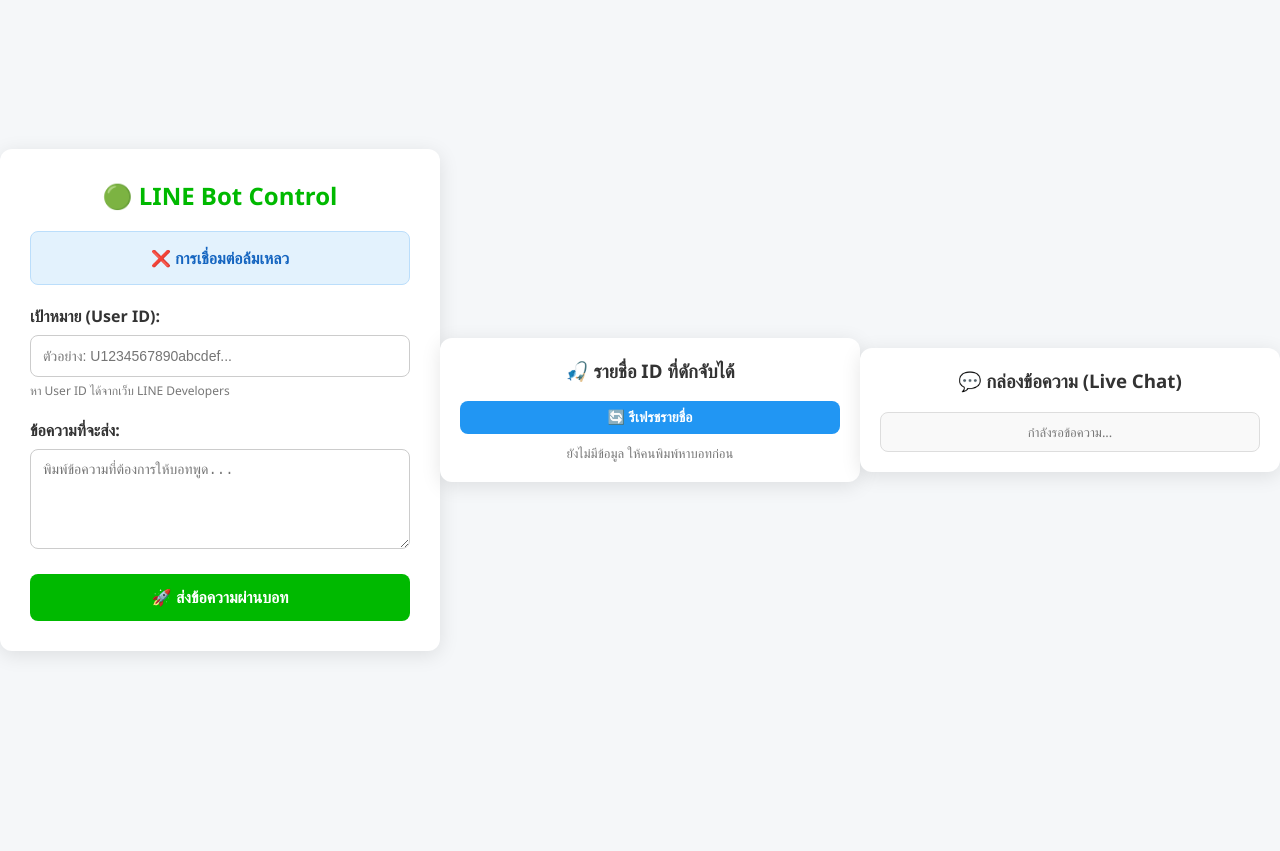
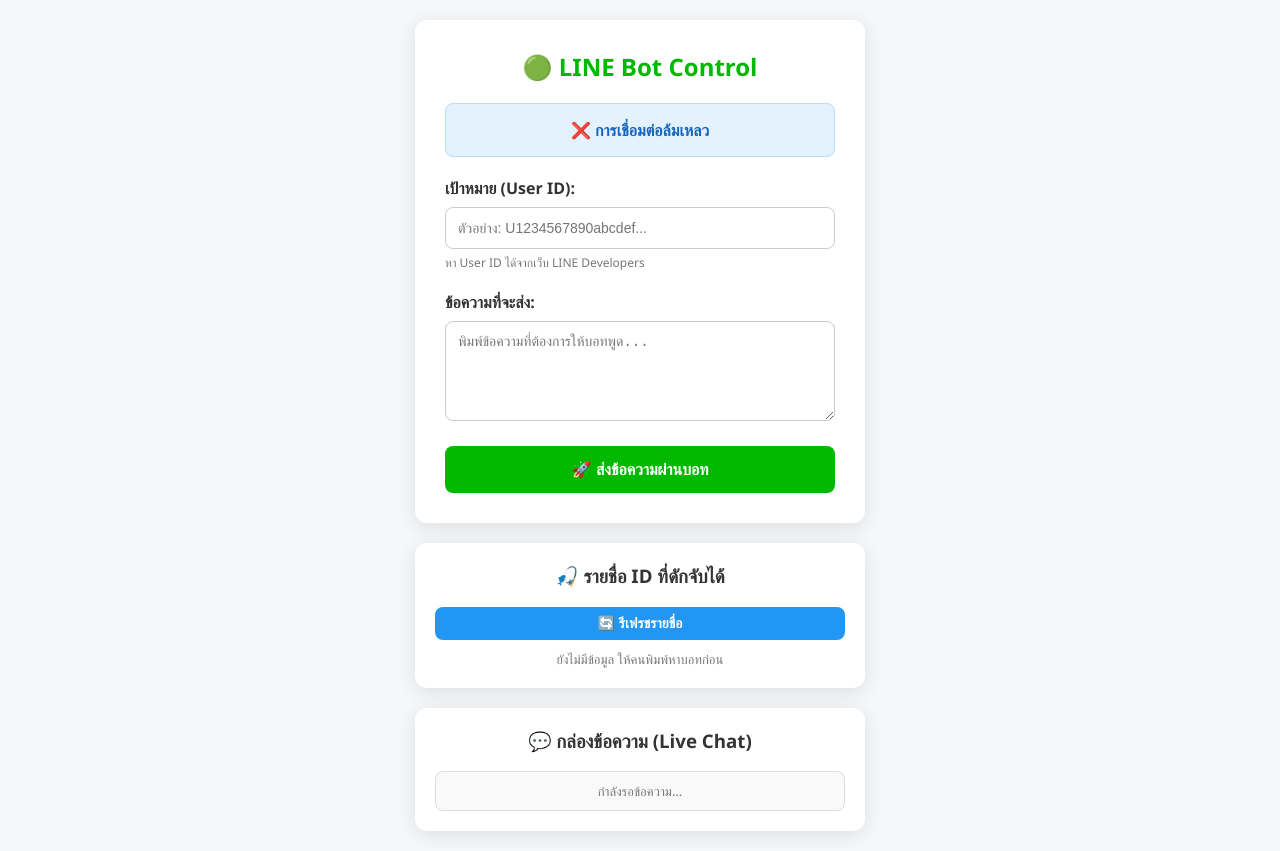
Before and after one commit to Thanasit-2540/line-bot-tester, a website: page public/Web/index.html in a window 1280 px wide. Before the commit the page ends 800 px from the top, so only its background shows below. Drawn offline with Linux system fonts and the light colour scheme; no server answers.

Commit message:
Add files via upload

```diff
--- a/public/Web/style.css
+++ b/public/Web/style.css
@@ -5,10 +5,12 @@ body {
     font-family: 'Segoe UI', Tahoma, Geneva, Verdana, sans-serif;
     background-color: #f5f7f9;
     display: flex;
-    justify-content: center;
-    align-items: center;
-    height: 100vh;
+    flex-direction: column; /* เปลี่ยนให้เรียงการ์ดจากบนลงล่าง */
+    align-items: center;    /* จัดให้อยู่ตรงกลางจอ */
+    min-height: 100vh;      /* ให้ความสูงยืดตามเนื้อหา */
     margin: 0;
+    padding: 20px;          /* เพิ่มขอบเว้นระยะห่างในจอมือถือ */
+    box-sizing: border-box;
 }
 
 /* กล่องหลักของ Dashboard */
@@ -19,6 +21,7 @@ body {
     box-shadow: 0 4px 20px rgba(0,0,0,0.1);
     width: 100%;
     max-width: 450px;
+    box-sizing: border-box; /* ป้องกันไม่ให้การ์ดทะลุจอ */
 }
 
 h2 {
@@ -120,6 +123,7 @@ button:disabled {
     box-shadow: 0 4px 20px rgba(0,0,0,0.1);
     width: 100%;
     max-width: 450px;
+    box-sizing: border-box; /* ป้องกันไม่ให้การ์ดทะลุจอ */
 }
 
 .user-item {
```
